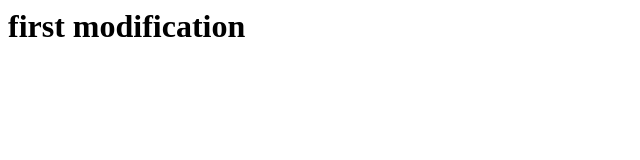
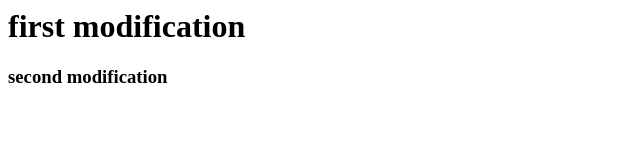
Before and after one commit to DasariAbhishek/Project_Directory, a plain HTML site: page index.html in a window 1280 px wide. Shown: the whole page, without its empty margins (0-640 px from the left). Drawn offline with Linux system fonts and the light colour scheme.

Commit message:
modified 2nd time

```diff
--- a/index.html
+++ b/index.html
@@ -4,5 +4,6 @@
 </head>
 <body>
 <h1>first modification</h1>
+<h3>second modification</h3>
 </body>
 </html>
```
Also changed, not shown: 1 other file.
